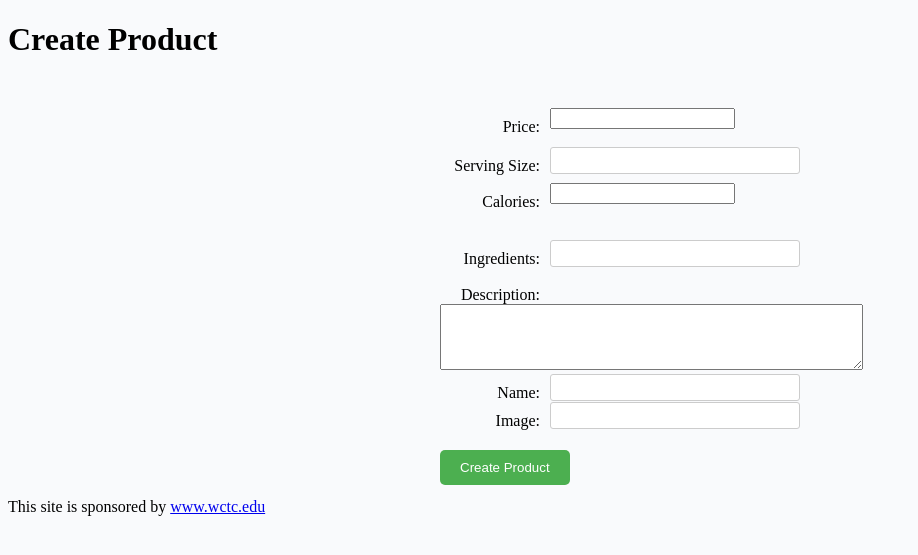
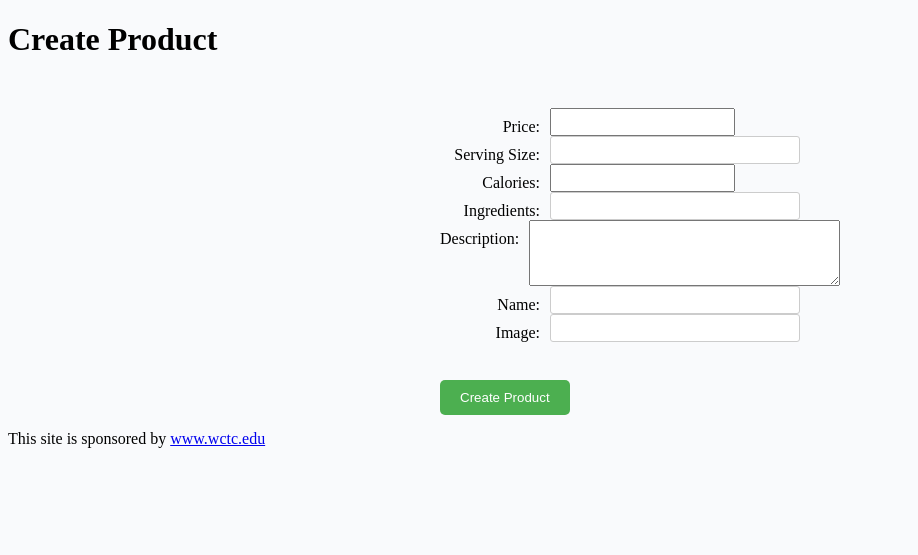
Before and after one commit to LearningMLTranslations/thesecretserver, a PHP site: page /create.php in a window 1280 px wide. Shown: the part 34-589 px from the top of the page, without its empty margins (0-918 px from the left). Run offline with PHP 8.4, Linux system fonts and the light colour scheme; the visitor is signed in with stand-in values (Sample User, id 1).

Commit message:
Add files via upload

```diff
--- a/create.php
+++ b/create.php
@@ -3,26 +3,34 @@
 	<h1>Create Product</h1>
 
 	<form action="crud.php" method="post">
-		<label for="price">Price:</label>
-		<input type="number" id="price" name="price" step="0.01" required><br>
-<br>
-		<label for="servingSize">Serving Size:</label>
-		<input type="text" id="servingSize" name="servingSize" required><br>
-<br>
-		<label for="calories">Calories:</label>
-		<input type="number" id="calories" name="calories" required><br>
-<br><br>
-		<label for="ingredients">Ingredients:</label>
-		<input type="text" id="ingredients" name="ingredients" required><br>
-<br>
-		<label for="description">Description:</label>
-		<textarea id="description" name="description" rows="4" cols="50"></textarea><br>
-
-		<label for="name">Name:</label>
-		<input type="text" id="name" name="name" required><br>
-
-		<label for="image">Image:</label>
-		<input type="text" id="image" name="image" required><br>
+		<div style="display:flex;">
+			<label for="price" style="width:100px;">Price:</label>
+			<input type="number" id="price" name="price" step="0.01" required>
+		</div>
+		<div style="display:flex;">
+			<label for="servingSize" style="width:100px;">Serving Size:</label>
+			<input type="text" id="servingSize" name="servingSize" required>
+		</div>
+		<div style="display:flex;">
+			<label for="calories" style="width:100px;">Calories:</label>
+			<input type="number" id="calories" name="calories" required>
+		</div>
+		<div style="display:flex;">
+			<label for="ingredients" style="width:100px;">Ingredients:</label>
+			<input type="text" id="ingredients" name="ingredients" required>
+		</div>
+		<div style="display:flex;">
+			<label for="description" style="width:100px;">Description:</label>
+			<textarea id="description" name="description" rows="4" cols="50"></textarea>
+		</div>
+		<div style="display:flex;">
+			<label for="name" style="width:100px;">Name:</label>
+			<input type="text" id="name" name="name" required>
+		</div>
+		<div style="display:flex;">
+			<label for="image" style="width:100px;">Image:</label>
+			<input type="text" id="image" name="image" required>
+		</div>
 		<br>
 		<button type="submit" name="create">Create Product</button>
 	</form>
```
Also changed, not shown: crud.php (+3 -5 lines), delete.php (+1 -40 lines).
